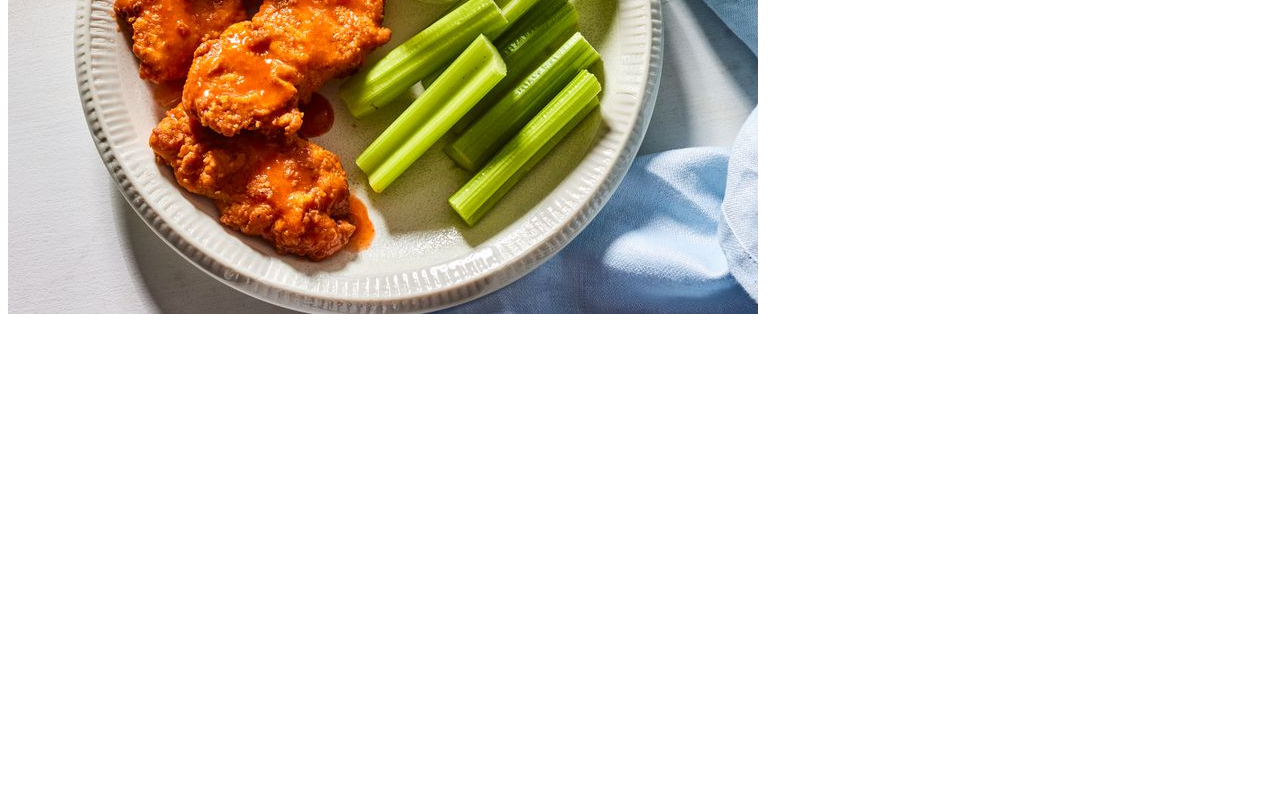
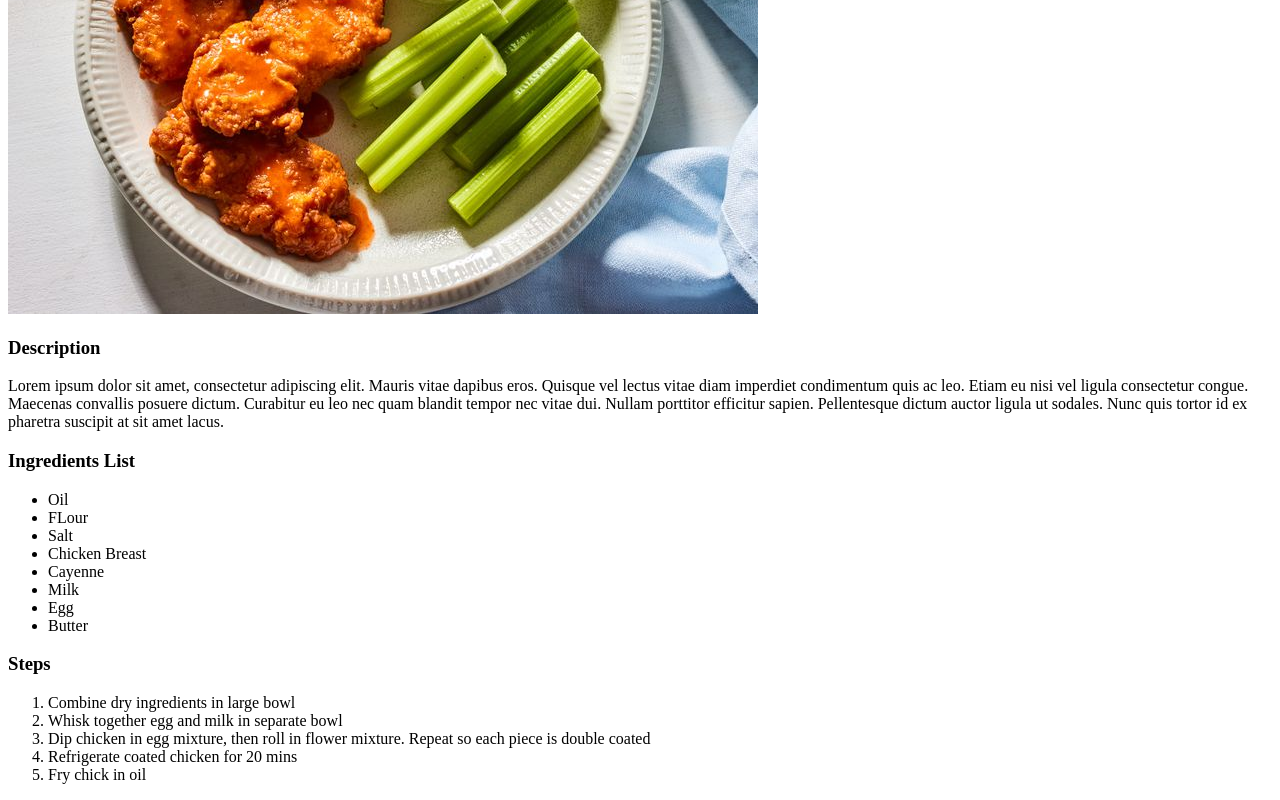
Before and after one commit to thracken/odin-recipes, a plain HTML site: page recipes/boneless-wings.html in a window 1280 px wide. Shown: the part 329-1129 px from the top of the page. Before the commit the page ends 800 px from the top, so only its background shows below. Drawn offline with Linux system fonts and the light colour scheme.

Commit message:
Fleshed out boneless wings recipe page.

```diff
--- a/recipes/boneless-wings.html
+++ b/recipes/boneless-wings.html
@@ -12,5 +12,34 @@
         <p>
             <img src="../images/wings.jpg" alt="Chicken Nuggets">
         </p>
+        <h3>
+            Description
+        </h3>
+        <p>
+            Lorem ipsum dolor sit amet, consectetur adipiscing elit. Mauris vitae dapibus eros. Quisque vel lectus vitae diam imperdiet condimentum quis ac leo. Etiam eu nisi vel ligula consectetur congue. Maecenas convallis posuere dictum. Curabitur eu leo nec quam blandit tempor nec vitae dui. Nullam porttitor efficitur sapien. Pellentesque dictum auctor ligula ut sodales. Nunc quis tortor id ex pharetra suscipit at sit amet lacus.
+        </p>
+        <h3>
+            Ingredients List
+        </h3>
+        <ul>
+            <li>Oil</li>
+            <li>FLour</li>
+            <li>Salt</li>
+            <li>Chicken Breast</li>
+            <li>Cayenne</li>
+            <li>Milk</li>
+            <li>Egg</li>
+            <li>Butter</li>
+        </ul>
+        <h3>
+            Steps
+        </h3>
+        <ol>
+            <li>Combine dry ingredients in large bowl</li>
+            <li>Whisk together egg and milk in separate bowl</li>
+            <li>Dip chicken in egg mixture, then roll in flower mixture. Repeat so each piece is double coated</li>
+            <li>Refrigerate coated chicken for 20 mins</li>
+            <li>Fry chick in oil</li>
+        </ol>
     </body>
 </html>
```
